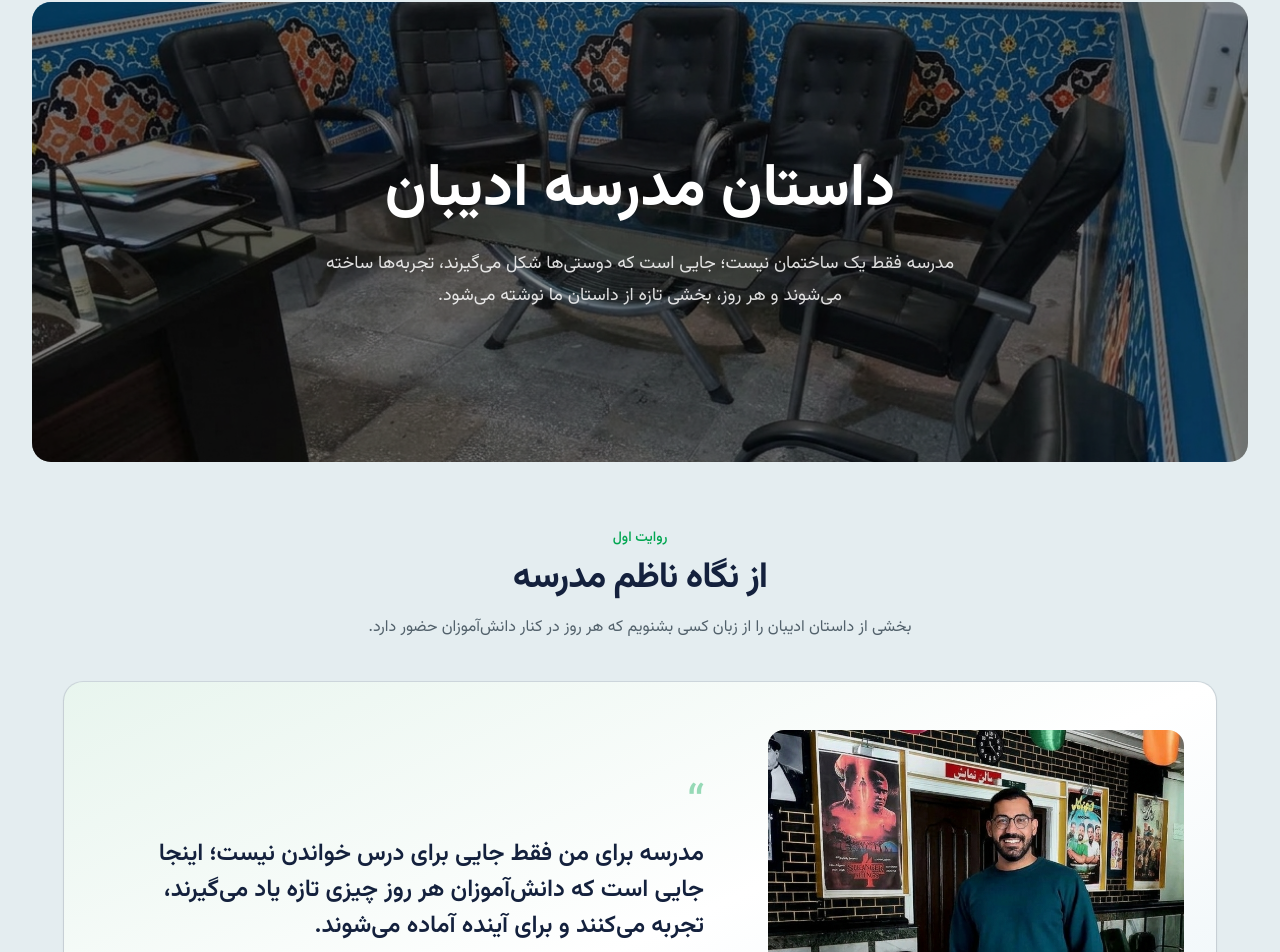
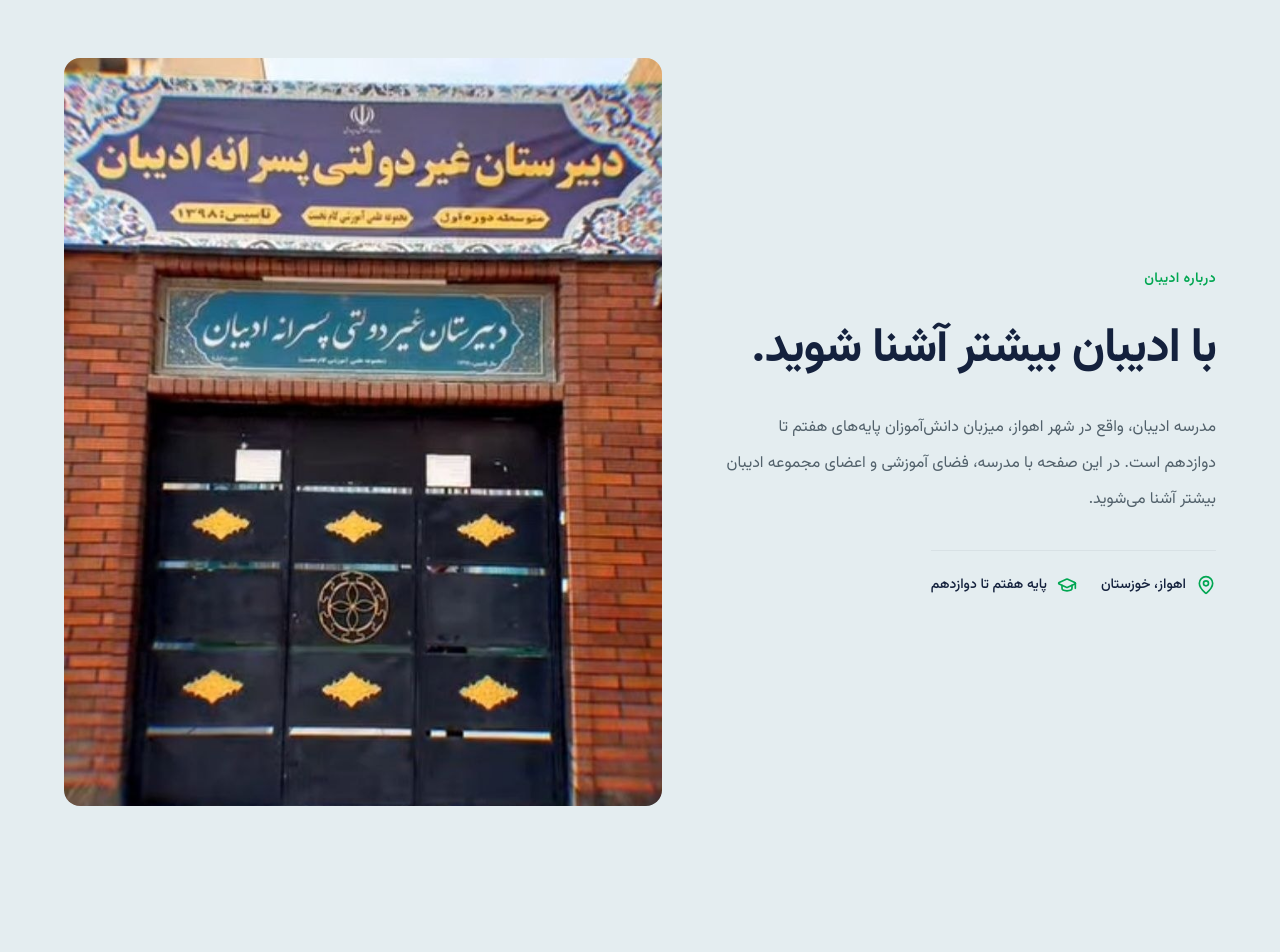
Before and after one commit to RedBear23/Adiban-HighSchool, a Next.js app in the folder frontend/: page /about in a window 1280 px wide. Shown: the part 99-1051 px from the top of the page. Built offline with nearby package versions, Linux system fonts and the light colour scheme; no server answers.

Commit message:
frontend/improve about hero and supervisor

```diff
--- a/frontend/components/home/about/AboutHero.tsx
+++ b/frontend/components/home/about/AboutHero.tsx
@@ -1,40 +1,59 @@
 
 import Image from "next/image";
+import { GraduationCap, MapPin } from "lucide-react";
 
 export function AboutHero() {
   return (
-    <section className="px-4 pt-6 sm:px-6 lg:px-8">
-      <div className="relative mx-auto h-105 max-w-7xl overflow-hidden rounded-3xl sm:h-115">
-        {/* Background Image */}
-        <Image
-          src="/hero/slide-2.jpg"
-          alt="نمای مدرسه ادیبان"
-          fill
-          priority
-          unoptimized
-          sizes="(max-width: 1280px) 100vw, 1280px"
-          className="object-cover"
-        />
+    <section
+      dir="rtl"
+      className="px-4 py-12 sm:px-6 sm:py-16 lg:px-8 lg:py-20"
+    >
+      <div className="mx-auto grid max-w-6xl grid-cols-1 items-center gap-10 lg:grid-cols-[0.9fr_1.1fr] lg:gap-16">
+        {/* معرفی مدرسه */}
+        <div className="flex flex-col items-start">
+          <span className="mb-5 text-sm font-semibold tracking-wide text-primary">
+            درباره ادیبان
+          </span>
 
-        {/* Overlay */}
-        <div className="absolute inset-0 bg-black/45" />
+          <h1 className="max-w-xl text-3xl font-extrabold leading-[1.7] tracking-tight text-foreground sm:text-4xl lg:text-5xl">
+            با ادیبان بیشتر آشنا شوید.
+          </h1>
 
-        {/* Content */}
-        <div
-          className="absolute inset-0 flex items-center justify-center px-6 text-center"
-          dir="rtl"
-        >
-          <div className="max-w-3xl">
-            <h1 className="text-4xl font-bold leading-tight text-white sm:text-5xl lg:text-6xl">
-              داستان مدرسه ادیبان
-            </h1>
+          <p className="mt-5 max-w-lg text-sm leading-8 text-muted-foreground sm:text-base sm:leading-9">
+            مدرسه ادیبان، واقع در شهر اهواز، میزبان دانش‌آموزان پایه‌های هفتم
+            تا دوازدهم است. در این صفحه با مدرسه، فضای آموزشی و اعضای مجموعه
+            ادیبان بیشتر آشنا می‌شوید.
+          </p>
 
-            <p className="mx-auto mt-5 max-w-2xl text-base leading-8 text-white/85 sm:text-lg">
-              مدرسه فقط یک ساختمان نیست؛ جایی است که دوستی‌ها شکل می‌گیرند،
-              تجربه‌ها ساخته می‌شوند و هر روز، بخشی تازه از داستان ما نوشته
-              می‌شود.
-            </p>
+          {/* اطلاعات مدرسه */}
+          <div className="mt-8 flex flex-wrap items-center gap-x-6 gap-y-4 border-t border-border pt-6">
+            <div className="flex items-center gap-2.5">
+              <MapPin className="size-5 text-primary" />
+              <span className="text-sm font-medium text-foreground">
+                اهواز، خوزستان
+              </span>
+            </div>
+
+            <div className="flex items-center gap-2.5">
+              <GraduationCap className="size-5 text-primary" />
+              <span className="text-sm font-medium text-foreground">
+                پایه هفتم تا دوازدهم
+              </span>
+            </div>
           </div>
+        </div>
+
+        {/* تصویر ساختمان مدرسه */}
+        <div className="relative aspect-4/5 w-full overflow-hidden rounded-2xl bg-muted sm:aspect-5/4 lg:aspect-4/5">
+          <Image
+            src="/about/school-building.jpg"
+            alt="نمای ساختمان مدرسه ادیبان"
+            fill
+            unoptimized
+            priority
+            sizes="(max-width: 1024px) 100vw, 50vw"
+            className="object-cover"
+          />
         </div>
       </div>
     </section>
--- a/frontend/components/home/about/SupervisorStory.tsx
+++ b/frontend/components/home/about/SupervisorStory.tsx
@@ -5,7 +5,7 @@ import { supervisor_data } from "./about_data";
 
 export function SupervisorStory() {
   return (
-    <section className="px-4 py-16 sm:px-6 lg:px-8">
+    <section className="px-4 py-16 sm:px-6 sm:py-20 lg:px-8">
       <div className="mx-auto max-w-6xl">
         {/* Section Heading */}
         <div className="mb-10 text-center" dir="rtl">
@@ -57,18 +57,21 @@ export function SupervisorStory() {
               </div>
 
               {/* Text */}
-              <div className="flex flex-col justify-center px-1 py-4 sm:px-3 lg:px-4">
-                <span className="text-5xl leading-none text-primary/40">
+              <div className="flex flex-col justify-center px-1 py-4 text-center sm:px-3 lg:px-4">
+                <span
+                  aria-hidden="true"
+                  className="text-7xl font-serif leading-none text-primary/40 sm:text-8xl"
+                >
                   “
                 </span>
 
-                <blockquote className="mt-1 text-xl font-semibold leading-9 text-foreground sm:text-2xl">
+                <blockquote className="mt-2 text-xl font-semibold leading-10 text-foreground sm:text-2xl sm:leading-[2.2]">
                   {supervisor_data.quote}
                 </blockquote>
 
-                <div className="my-7 h-px w-20 bg-primary/30" />
+                <div className="mx-auto my-7 h-1 w-16 rounded-full bg-primary/40" />
 
-                <p className="text-base leading-8 text-muted-foreground">
+                <p className="text-sm leading-8 text-muted-foreground sm:text-base sm:leading-9">
                   {supervisor_data.description}
                 </p>
               </div>
```
